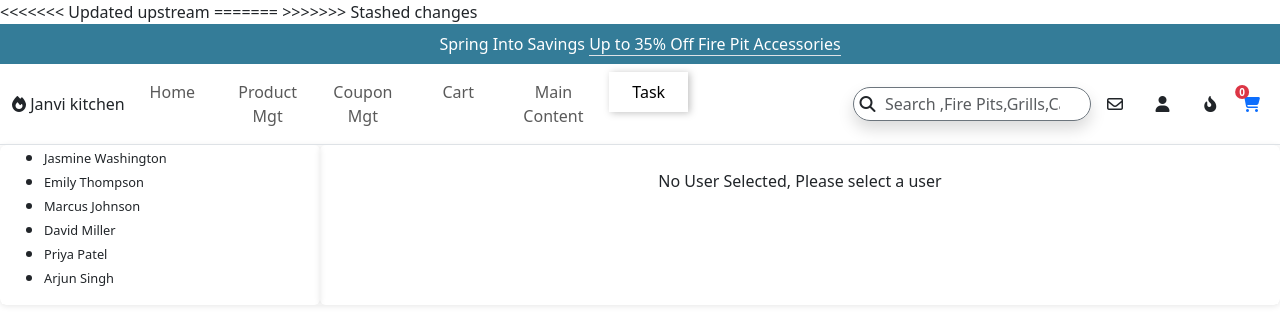
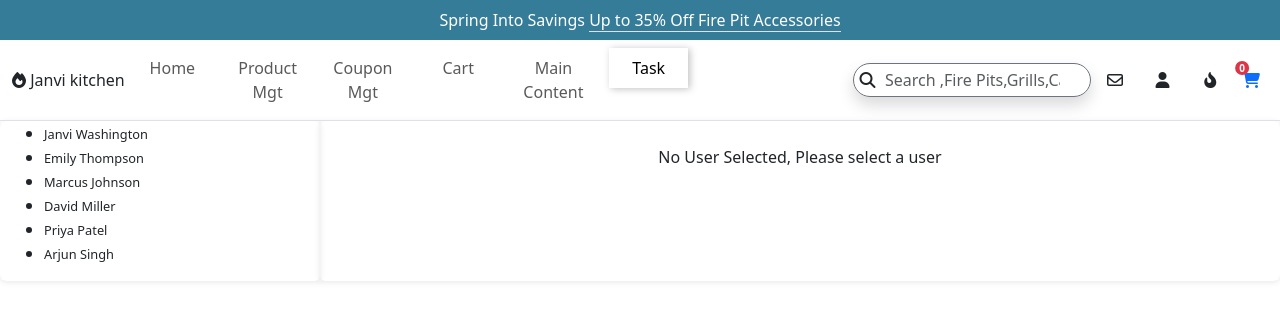
Before and after one commit to janisoni515851/food-order, an Angular app: page /task in a window 1280 px wide. Shown: the top 324 px of the page. Built offline with nearby package versions, Linux system fonts and the light colour scheme.

Commit message:
Feature branch 3 from 2 (#2)
* title change on feature branch 2

* change dummy user file

```diff
--- a/src/app/dummy-users.ts
+++ b/src/app/dummy-users.ts
@@ -1,7 +1,7 @@
 export const DUMMY_USERS = [
   {
     id: 'u1',
-    name: 'Jasmine Washington',
+    name: 'Janvi Washington',
     avatar: 'user-1.jpg',
     techId: 1,
   },
--- a/src/index.html
+++ b/src/index.html
@@ -2,11 +2,7 @@
 <html lang="en">
   <head>
     <meta charset="utf-8" />
-<<<<<<< Updated upstream
     <title>Bright Owl's Kitchen</title>
-=======
-    <title>Bright Owl's Janvi Dhaba Kitchen</title>
->>>>>>> Stashed changes
     <base href="/" />
     <meta name="viewport" content="width=device-width, initial-scale=1" />
     <link rel="icon" type="image/x-icon" href="favicon.ico" />
```
